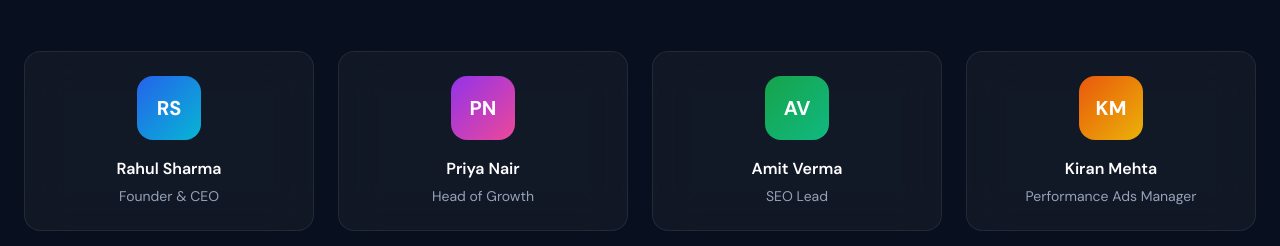
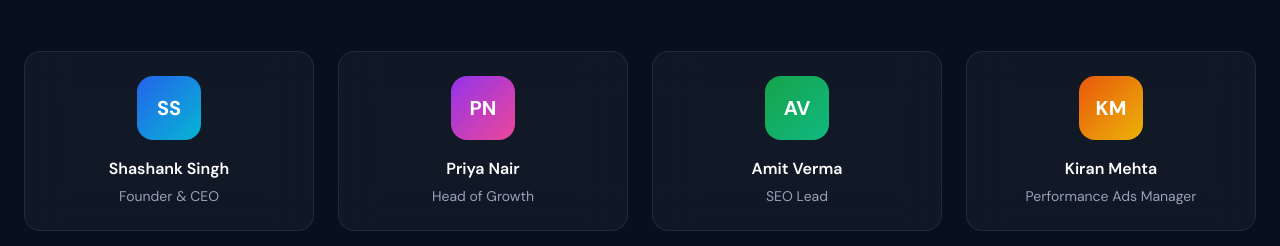
Before and after one commit to Youthyapa/scalerhouse, a Next.js app: page /about in a window 1280 px wide. Shown: the part 1363-1609 px from the top of the page. Built offline with nearby package versions, Linux system fonts and the light colour scheme.

Commit message:
fix: updated admin founder name from Rahul Sharma to Shashank Singh

```diff
--- a/pages/about.tsx
+++ b/pages/about.tsx
@@ -9,7 +9,7 @@ import Footer from '../components/layout/Footer';
 import WhatsAppFAB from '../components/layout/WhatsAppFAB';
 
 const team = [
-    { name: 'Rahul Sharma', role: 'Founder & CEO', initials: 'RS', color: 'from-blue-600 to-cyan-500' },
+    { name: 'Shashank Singh', role: 'Founder & CEO', initials: 'SS', color: 'from-blue-600 to-cyan-500' },
     { name: 'Priya Nair', role: 'Head of Growth', initials: 'PN', color: 'from-purple-600 to-pink-500' },
     { name: 'Amit Verma', role: 'SEO Lead', initials: 'AV', color: 'from-green-600 to-emerald-500' },
     { name: 'Kiran Mehta', role: 'Performance Ads Manager', initials: 'KM', color: 'from-orange-600 to-yellow-500' },
--- a/scripts/seed.ts
+++ b/scripts/seed.ts
@@ -66,7 +66,7 @@ async function seed() {
     const affHash = await bcrypt.hash('affiliate123', 10);
 
     await Employee.insertMany([
-        { _id: 'emp_admin', name: 'Rahul Sharma', email: 'admin@scalerhouse.com', passwordHash: adminHash, role: 'Admin', department: 'Management', assignedLeads: [], assignedClients: [], tasks: [], status: 'Active', joinedAt: '2024-01-01', performanceScore: 98 },
+        { _id: 'emp_admin', name: 'Shashank Singh', email: 'admin@scalerhouse.com', passwordHash: adminHash, role: 'Admin', department: 'Management', assignedLeads: [], assignedClients: [], tasks: [], status: 'Active', joinedAt: '2024-01-01', performanceScore: 98 },
         { _id: 'emp_001', name: 'Priya Nair', email: 'priya@scalerhouse.com', passwordHash: staffHash, role: 'Sales Executive', department: 'Sales', assignedLeads: ['lead_001', 'lead_002'], assignedClients: ['client_001'], tasks: [{ id: 'task_001', title: 'Follow up with TechCorp lead', status: 'Pending', priority: 'High', createdAt: new Date().toISOString() }], status: 'Active', joinedAt: '2024-03-15', performanceScore: 87 },
         { _id: 'emp_002', name: 'Amit Verma', email: 'amit@scalerhouse.com', passwordHash: staffHash, role: 'SEO Specialist', department: 'Digital Marketing', assignedLeads: [], assignedClients: ['client_001'], tasks: [], status: 'Active', joinedAt: '2024-04-01', performanceScore: 91 },
     ]);
```
